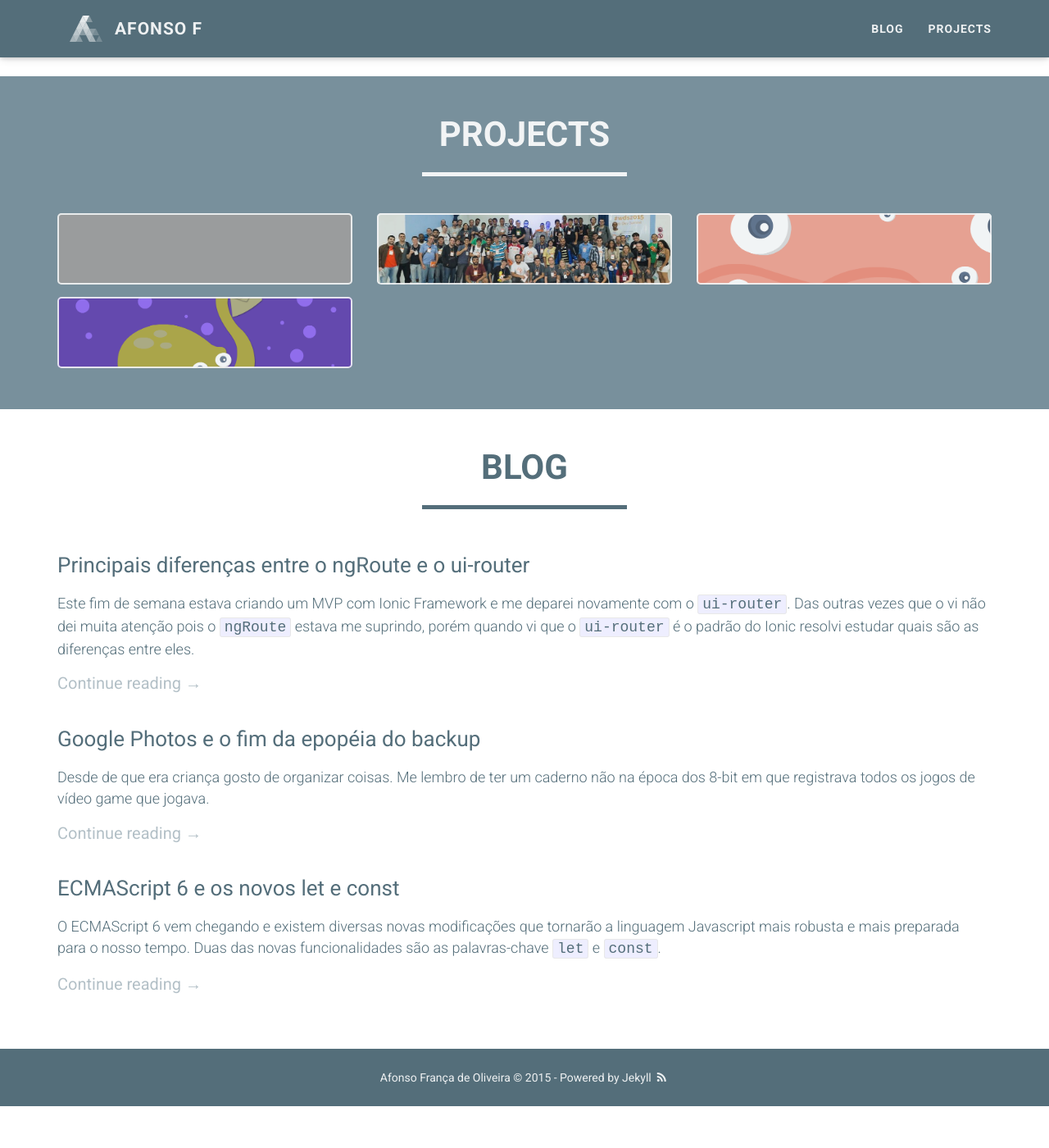
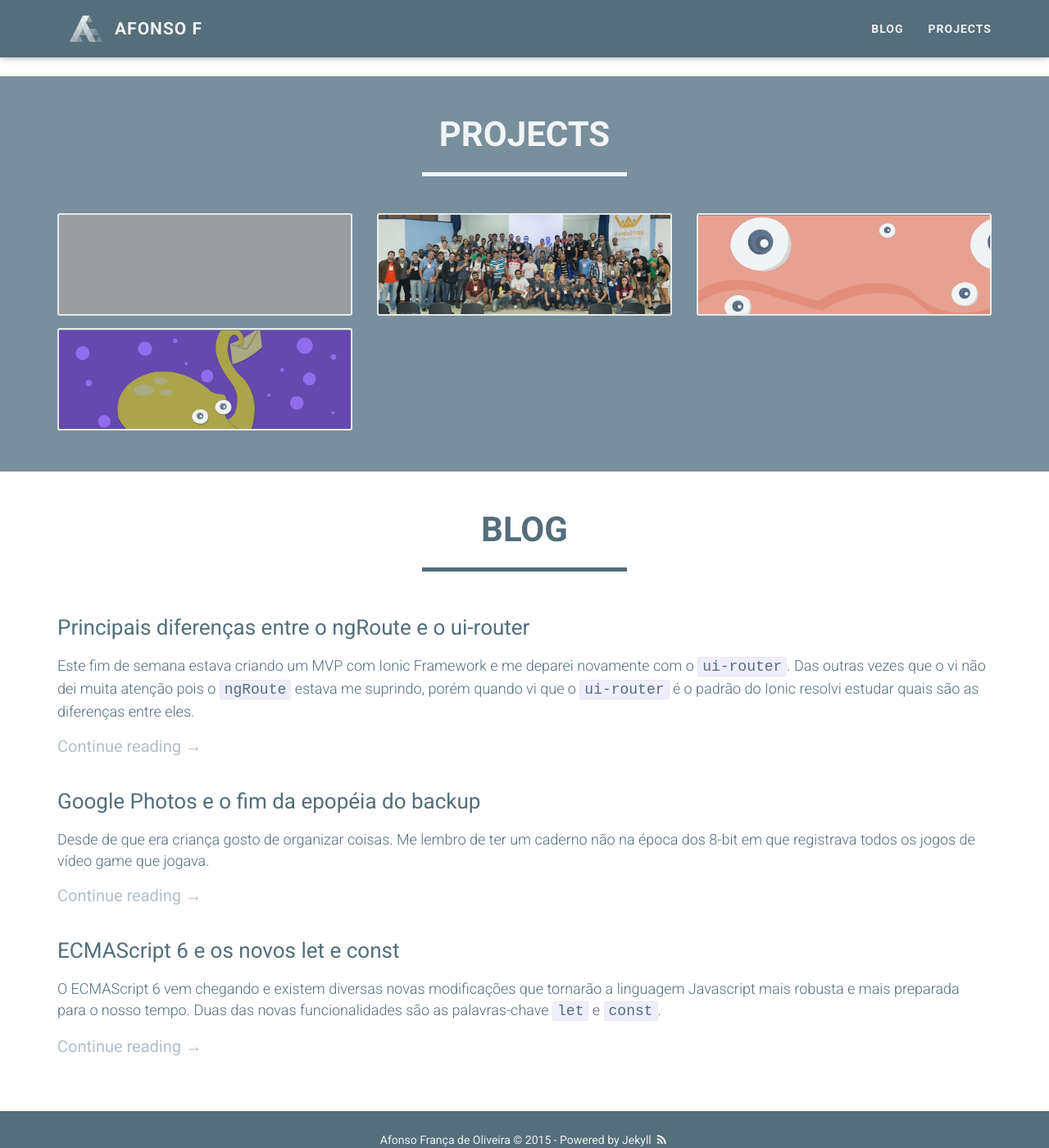
Before and after one commit to afonsof/afonsof.github.io, a Jekyll site: the page built from index.html, in a window 1280 px wide and 1400 px high, scrolled down 511 px. Shown: the whole window at 82% size. Built offline with Jekyll 4.4.1, drawn with Linux system fonts in a browser that asks for light colours; nearby versions of some CDN libraries; before the commit the page ends 1860 px from its top, so only the background shows below that; grey boxes are pictures that could not be loaded.

Commit message:
project thumbnail min-height

```diff
--- a/css/main.scss
+++ b/css/main.scss
@@ -1363,7 +1363,7 @@ section:nth-child(odd) hr:after {
   -webkit-transition: all 0.3s ease-in-out;
   -moz-transition: all 0.3s ease-in-out;
   transition: all 0.3s ease-in-out;
-  border-radius: 5px;
+  border-radius: 3px;
   width: 100%;
   color: rgba(0, 0, 0, 0) !important;
   font-size: 20px;
@@ -1379,6 +1379,7 @@ section:nth-child(odd) hr:after {
   touch-action: manipulation;
   cursor: pointer;
   white-space: nowrap;
+  min-height: 125px;
 }
 .section-list-lg:hover {
   background-color: rgba(255, 255, 255, 0.9);
```
